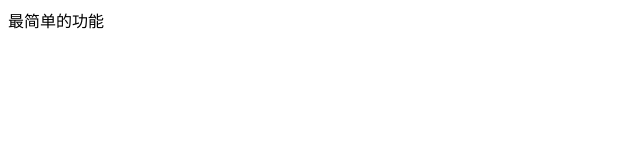
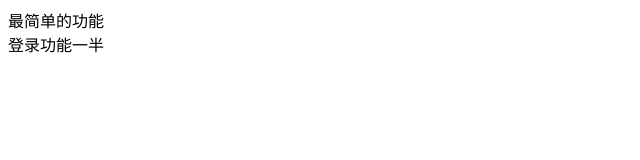
Before and after one commit to pcypawn/text, a plain HTML site: page index.html in a window 1280 px wide. Shown: the whole page, without its empty margins (0-640 px from the left). Drawn offline with Linux system fonts and the light colour scheme.

Commit message:
登陆完成一半提交

```diff
--- a/index.html
+++ b/index.html
@@ -7,5 +7,6 @@
 </head>
 <body>
     <div>最简单的功能</div>
+    <div>登录功能一半</div>
 </body>
 </html>
```
Also changed, not shown: 1 other file.
